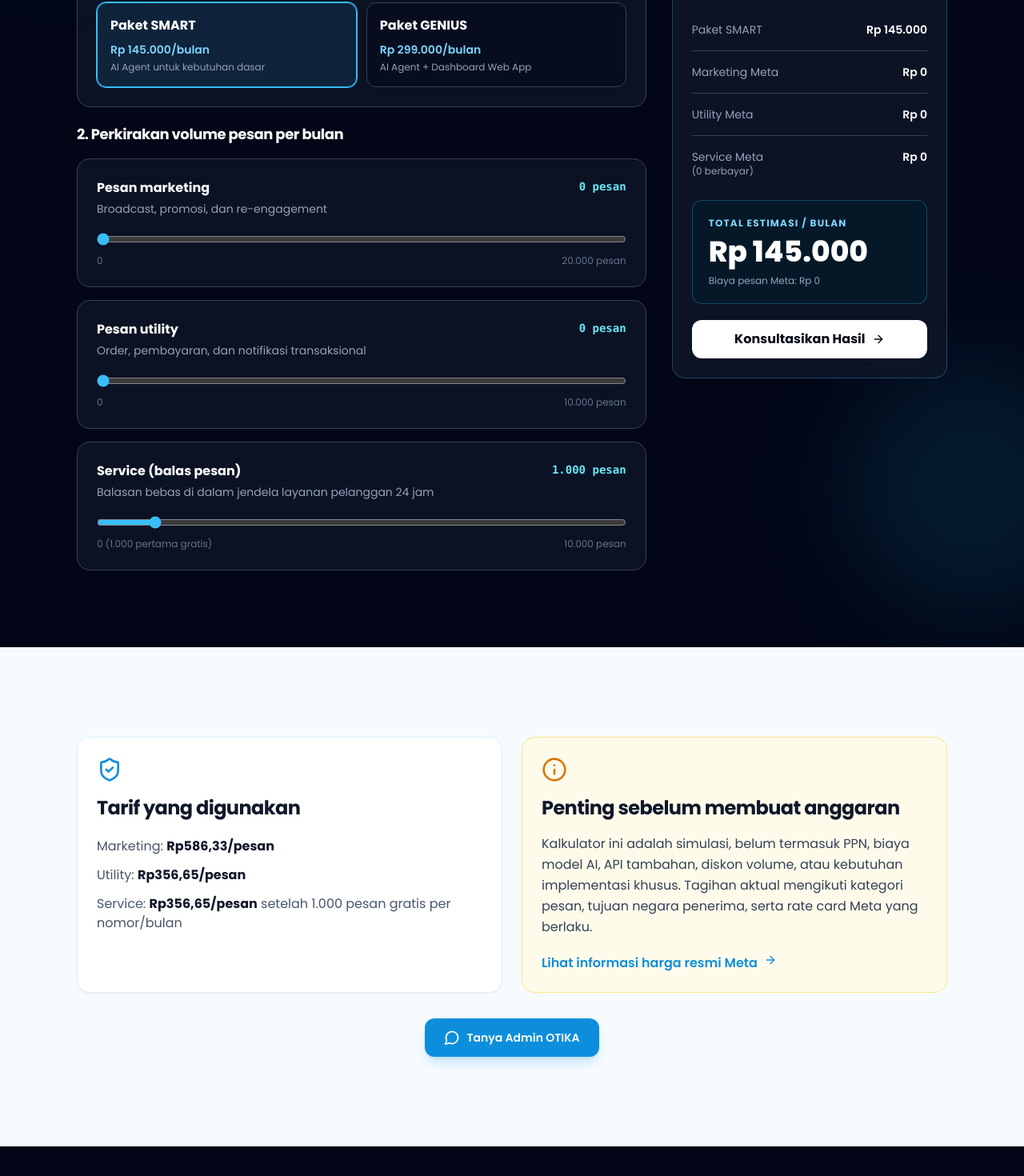
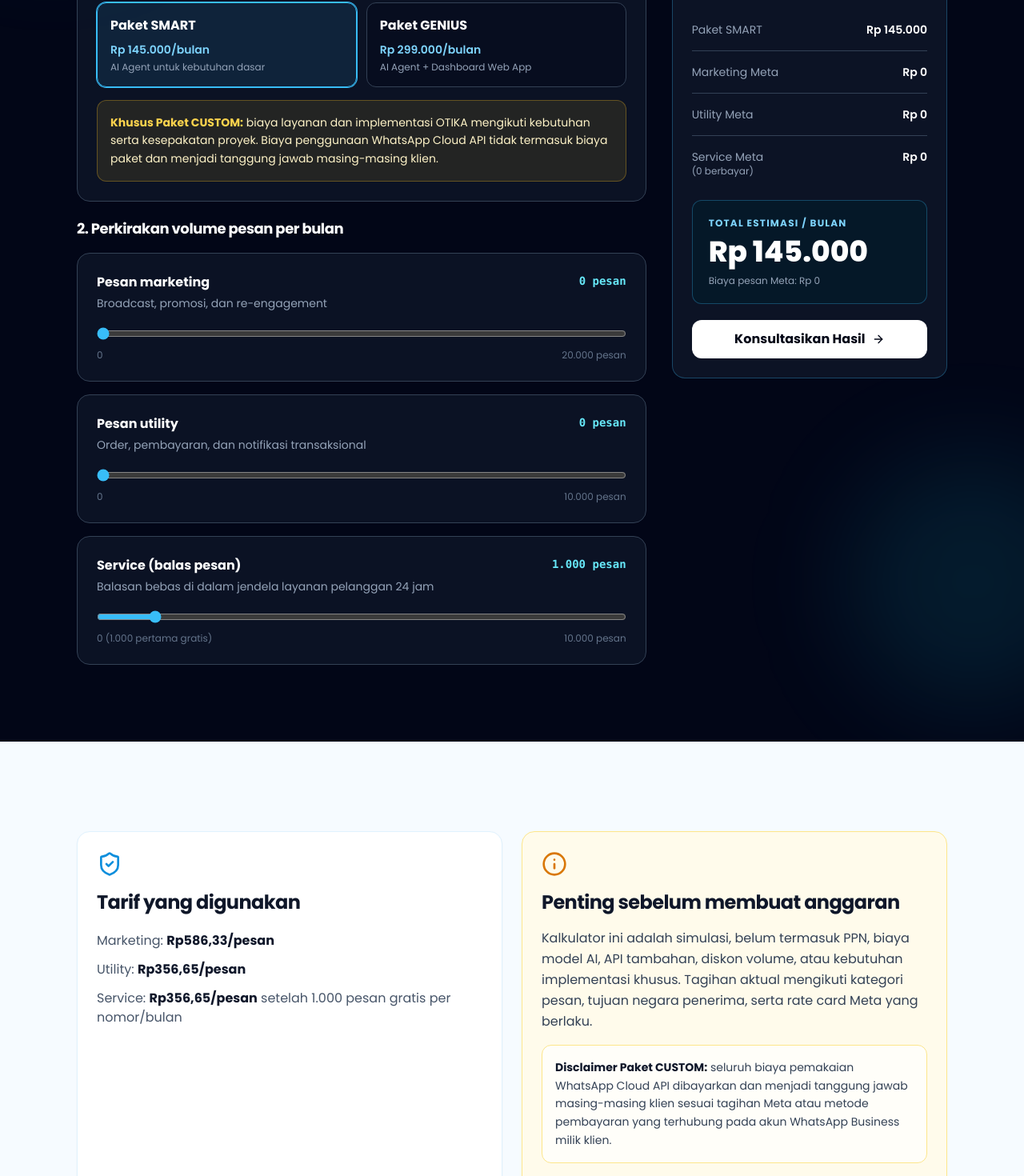
Before and after one commit to otikamyid/otika-cerdas-ai-landing, a React (Vite) app: page /kalkulator-biaya-whatsapp in a window 1280 px wide. Shown: the part 520-1990 px from the top of the page at 80% size. Built offline with nearby package versions, Linux system fonts and the light colour scheme.

Commit message:
docs: clarify custom plan API costs

```diff
--- a/src/pages/WhatsAppCostCalculator.tsx
+++ b/src/pages/WhatsAppCostCalculator.tsx
@@ -112,6 +112,9 @@ const WhatsAppCostCalculator = () => {
                       </button>
                     ))}
                   </div>
+                  <div className="mt-4 rounded-xl border border-amber-400/30 bg-amber-400/10 p-4 text-sm leading-relaxed text-amber-100">
+                    <strong className="text-amber-300">Khusus Paket CUSTOM:</strong> biaya layanan dan implementasi OTIKA mengikuti kebutuhan serta kesepakatan proyek. Biaya penggunaan WhatsApp Cloud API tidak termasuk biaya paket dan menjadi tanggung jawab masing-masing klien.
+                  </div>
                 </div>
 
                 <div>
@@ -161,6 +164,7 @@ const WhatsAppCostCalculator = () => {
               <Info className="h-8 w-8 text-amber-600" />
               <h2 className="mt-4 text-2xl font-bold text-slate-900">Penting sebelum membuat anggaran</h2>
               <p className="mt-4 leading-relaxed text-slate-700">Kalkulator ini adalah simulasi, belum termasuk PPN, biaya model AI, API tambahan, diskon volume, atau kebutuhan implementasi khusus. Tagihan aktual mengikuti kategori pesan, tujuan negara penerima, serta rate card Meta yang berlaku.</p>
+              <p className="mt-4 rounded-xl border border-amber-200 bg-white/70 p-4 text-sm leading-relaxed text-slate-700"><strong className="text-slate-900">Disclaimer Paket CUSTOM:</strong> seluruh biaya pemakaian WhatsApp Cloud API dibayarkan dan menjadi tanggung jawab masing-masing klien sesuai tagihan Meta atau metode pembayaran yang terhubung pada akun WhatsApp Business milik klien.</p>
               <a href="https://developers.facebook.com/docs/whatsapp/pricing/" target="_blank" rel="noreferrer" className="mt-5 inline-flex font-semibold text-primary hover:underline">Lihat informasi harga resmi Meta <ArrowRight className="ml-2 h-4 w-4" /></a>
             </article>
           </div>
```
